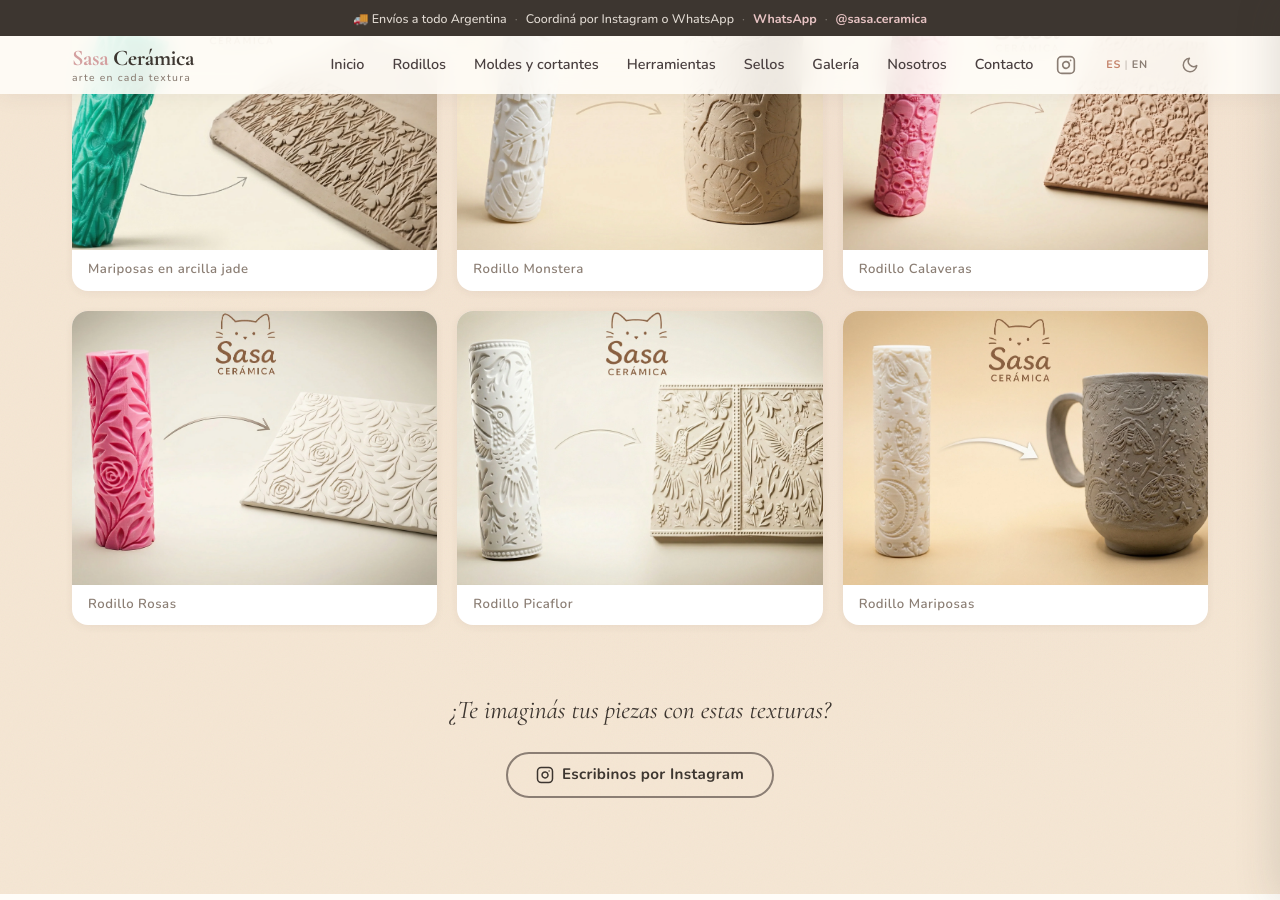
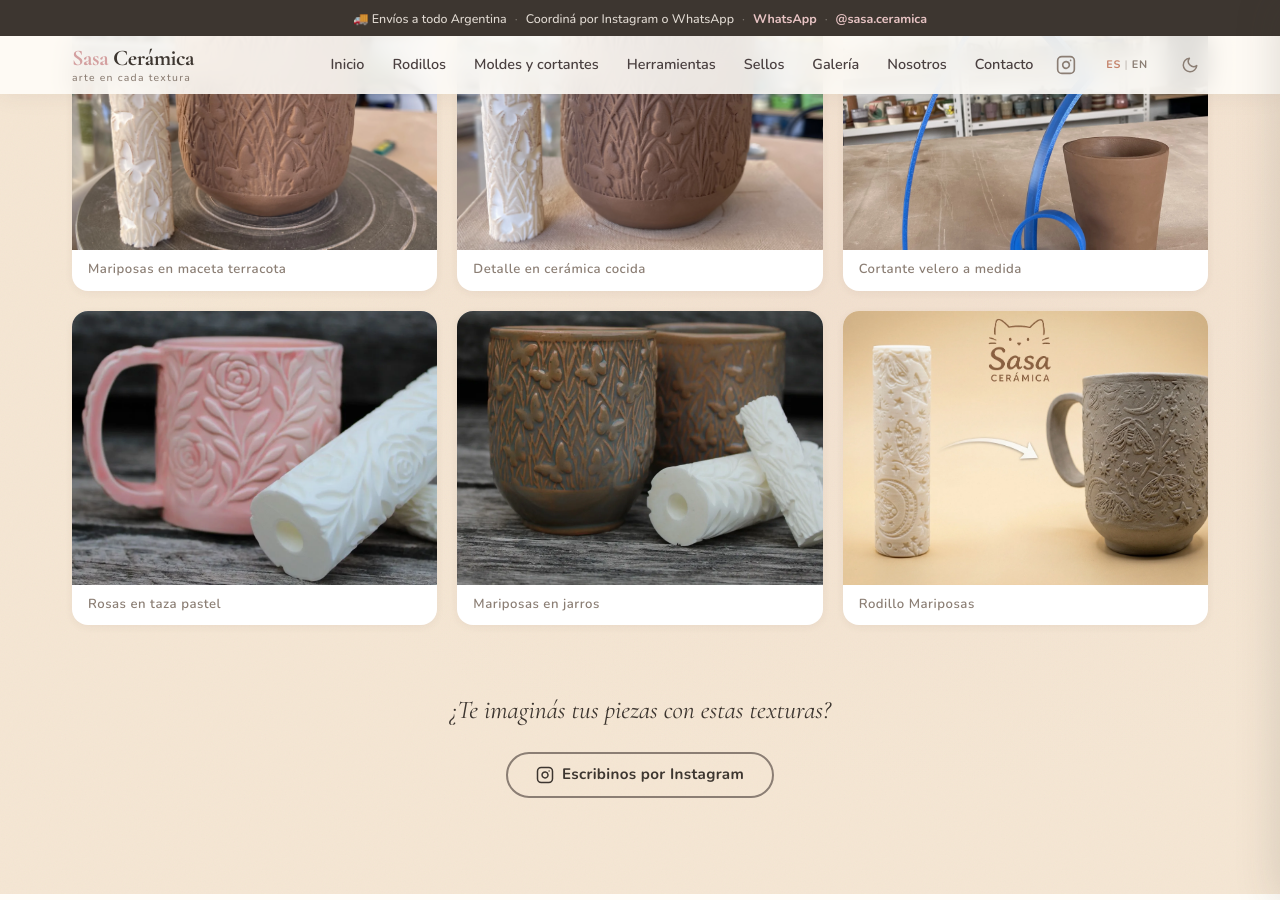
Before and after one commit to DPonchon/dponchon.github.io, a Jekyll site: the page built from index.html, in a window 1280 px wide and 900 px high, scrolled down 2611 px. Built offline with Jekyll 4.4.1, drawn with Linux system fonts in a browser that asks for light colours.

Commit message:
Homepage gallery: swap first 5 photos for finished-piece shots
Replaces the first five gallery tiles ("Mirá lo que podés crear") with
photos of finished pieces — terracotta planters with butterfly texture,
sailboat cutter, pastel rose mug, and butterfly cups. The Rodillo
Mariposas tile (last one) is kept.

Co-Authored-By: Claude Opus 4.7 <noreply@anthropic.com>

```diff
--- a/index.html
+++ b/index.html
@@ -185,73 +185,73 @@ og_description: "Herramientas artesanales que inspiran tu arte en cerámica. Rod
         <div class="galeria__grid">
           <figure class="galeria__item animate-on-scroll">
             <picture>
-                  <source srcset="./images/rodillo_mariposas_jade.webp" type="image/webp">
+              <source srcset="./images/pieza_mariposas_maceta.webp" type="image/webp">
               <img
-              src="./images/rodillo_mariposas_jade.jpg"
-              alt="Textura de mariposas impresa en arcilla color jade — resultado del Rodillo Mariposas"
+                src="./images/pieza_mariposas_maceta.jpg"
+                alt="Maceta de cerámica terracota con textura de mariposas — pieza hecha con rodillo Mariposas de Sasa Cerámica"
                 loading="lazy"
                 class="galeria__img"
                 width="800"
                 height="600"
               >
             </picture>
-            <figcaption class="galeria__caption"><span class="lang-es">Mariposas en arcilla jade</span><span class="lang-en">Butterflies in jade clay</span></figcaption>
+            <figcaption class="galeria__caption"><span class="lang-es">Mariposas en maceta terracota</span><span class="lang-en">Butterflies on terracotta planter</span></figcaption>
           </figure>
           <figure class="galeria__item animate-on-scroll">
             <picture>
-                  <source srcset="./images/rodillo_monstera.webp" type="image/webp">
+              <source srcset="./images/pieza_mariposas_maceta_2.webp" type="image/webp">
               <img
-              src="./images/rodillo_monstera.jpg"
-              alt="Textura de hojas de monstera impresa en cerámica — Rodillo Monstera de Sasa Cerámica"
+                src="./images/pieza_mariposas_maceta_2.jpg"
+                alt="Detalle de maceta de cerámica con textura de mariposas — rodillo Mariposas de Sasa Cerámica"
                 loading="lazy"
                 class="galeria__img"
                 width="800"
                 height="600"
               >
             </picture>
-            <figcaption class="galeria__caption">Rodillo Monstera</figcaption>
+            <figcaption class="galeria__caption"><span class="lang-es">Detalle en cerámica cocida</span><span class="lang-en">Detail on fired ceramic</span></figcaption>
           </figure>
           <figure class="galeria__item animate-on-scroll">
             <picture>
-                  <source srcset="./images/rodillo_calaveras.webp" type="image/webp">
+              <source srcset="./images/pieza_cortante_velero.webp" type="image/webp">
               <img
-              src="./images/rodillo_calaveras.jpg"
-              alt="Textura de calaveras impresa en cerámica — Rodillo Calaveras de Sasa Cerámica"
+                src="./images/pieza_cortante_velero.jpg"
+                alt="Cortante artesanal con forma de velero junto a maceta cónica de barro — pieza personalizada Sasa Cerámica"
                 loading="lazy"
                 class="galeria__img"
                 width="800"
                 height="600"
               >
             </picture>
-            <figcaption class="galeria__caption">Rodillo Calaveras</figcaption>
+            <figcaption class="galeria__caption"><span class="lang-es">Cortante velero a medida</span><span class="lang-en">Custom sailboat cutter</span></figcaption>
           </figure>
           <figure class="galeria__item animate-on-scroll">
             <picture>
-                  <source srcset="./images/rodillo_rosas.webp" type="image/webp">
+              <source srcset="./images/pieza_rosas_taza.webp" type="image/webp">
               <img
-              src="./images/rodillo_rosas.jpg"
-              alt="Textura de rosas impresa en cerámica — Rodillo Rosas de Sasa Cerámica"
+                src="./images/pieza_rosas_taza.jpg"
+                alt="Taza de cerámica rosa pastel con textura de rosas en relieve y rodillo Rosas de Sasa Cerámica"
                 loading="lazy"
                 class="galeria__img"
                 width="800"
                 height="600"
               >
             </picture>
-            <figcaption class="galeria__caption">Rodillo Rosas</figcaption>
+            <figcaption class="galeria__caption"><span class="lang-es">Rosas en taza pastel</span><span class="lang-en">Roses on pastel mug</span></figcaption>
           </figure>
           <figure class="galeria__item animate-on-scroll">
             <picture>
-                  <source srcset="./images/rodillo_picaflor.webp" type="image/webp">
+              <source srcset="./images/pieza_mariposas_jarros.webp" type="image/webp">
               <img
-              src="./images/rodillo_picaflor.jpg"
-              alt="Textura de picaflores impresa en cerámica — Rodillo Picaflor de Sasa Cerámica"
+                src="./images/pieza_mariposas_jarros.jpg"
+                alt="Jarros de cerámica con textura de mariposas hechos con rodillo Mariposas de Sasa Cerámica"
                 loading="lazy"
                 class="galeria__img"
                 width="800"
                 height="600"
               >
             </picture>
-            <figcaption class="galeria__caption">Rodillo Picaflor</figcaption>
+            <figcaption class="galeria__caption"><span class="lang-es">Mariposas en jarros</span><span class="lang-en">Butterflies on cups</span></figcaption>
           </figure>
           <figure class="galeria__item animate-on-scroll">
             <picture>
```
Also changed, not shown: images/pieza_cortante_velero.webp (added), images/pieza_mariposas_jarros.jpg (added), images/pieza_mariposas_jarros.webp (added), images/pieza_mariposas_maceta.webp (added), images/pieza_mariposas_maceta_2.webp (added), images/pieza_rosas_taza.jpg (added), images/pieza_rosas_taza.webp (added), 3 other files. Lines whose indentation alone changed are shown as unchanged.
